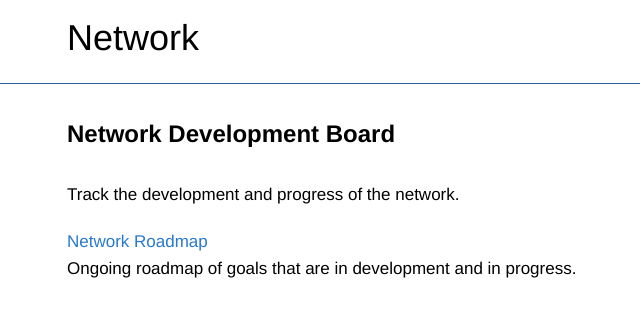
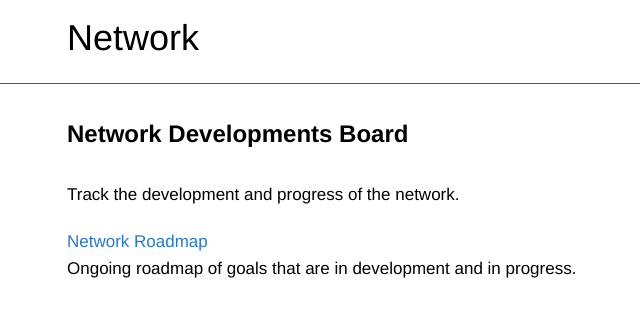
Before and after one commit to networkf/network.github.io, a Jekyll site: the page built from developments.md, in a window 1280 px wide. Shown: the top 314 px of the page, without its empty margins (208-848 px from the left). Built offline with Jekyll 4.4.1, drawn with Linux system fonts in a browser that asks for light colours; some web fonts are replaced; our own code applies the rules of GitHub Pages for plain Markdown files; the repository's description, which GitHub fills in, is left out.

Commit message:
Update and rename development.md to developments.md

```diff
--- a/development.md
+++ b/developments.md
@@ -5,7 +5,7 @@ layout: default
 <link rel="shortcut icon" type="image/png" href="/favicon.png">
 </head>
 ---
-<b><font size="5">Network Development Board</font></b>
+<b><font size="5">Network Developments Board</font></b>
 <br>
 <br>
 Track the development and progress of the network.
```
